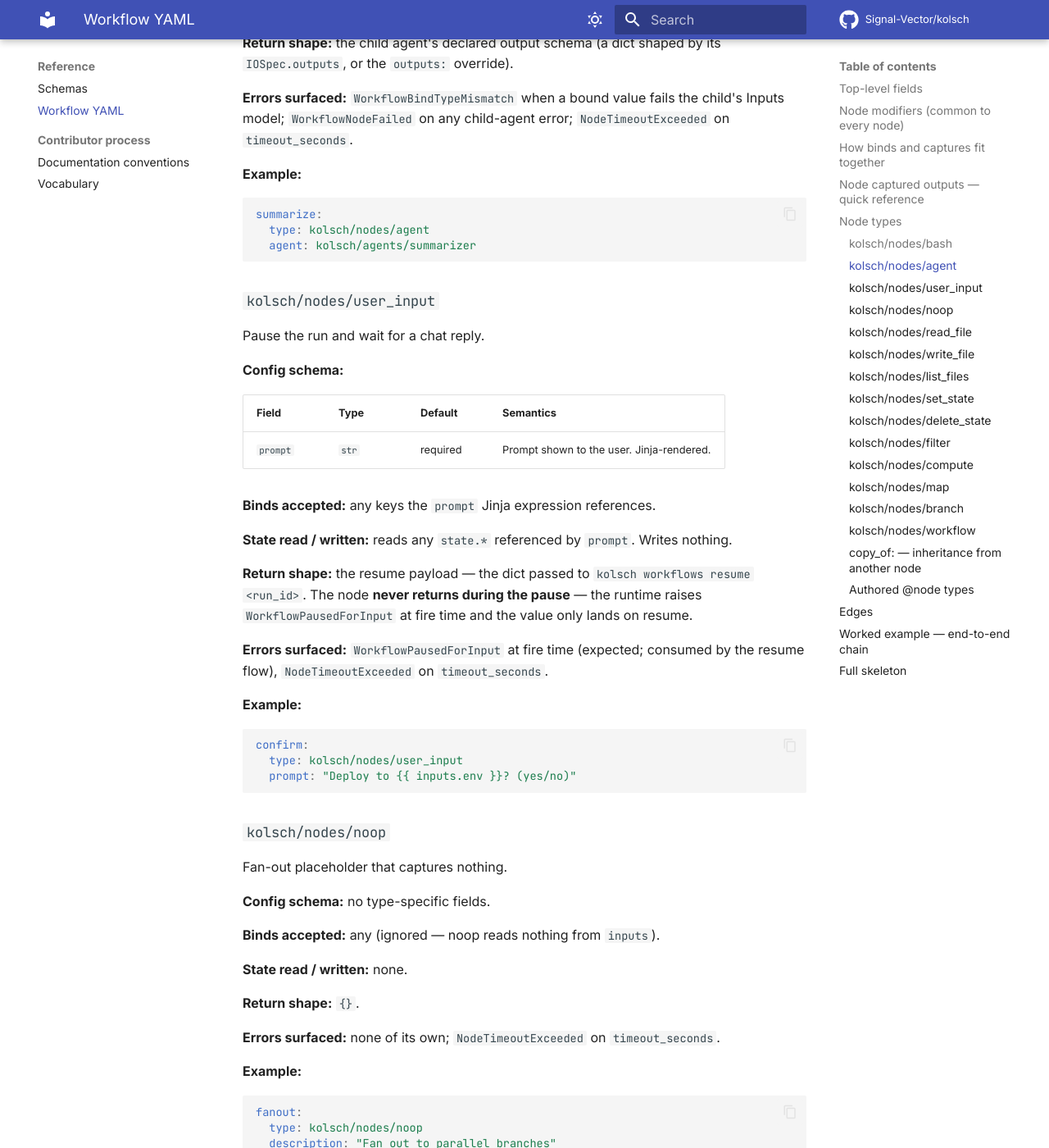
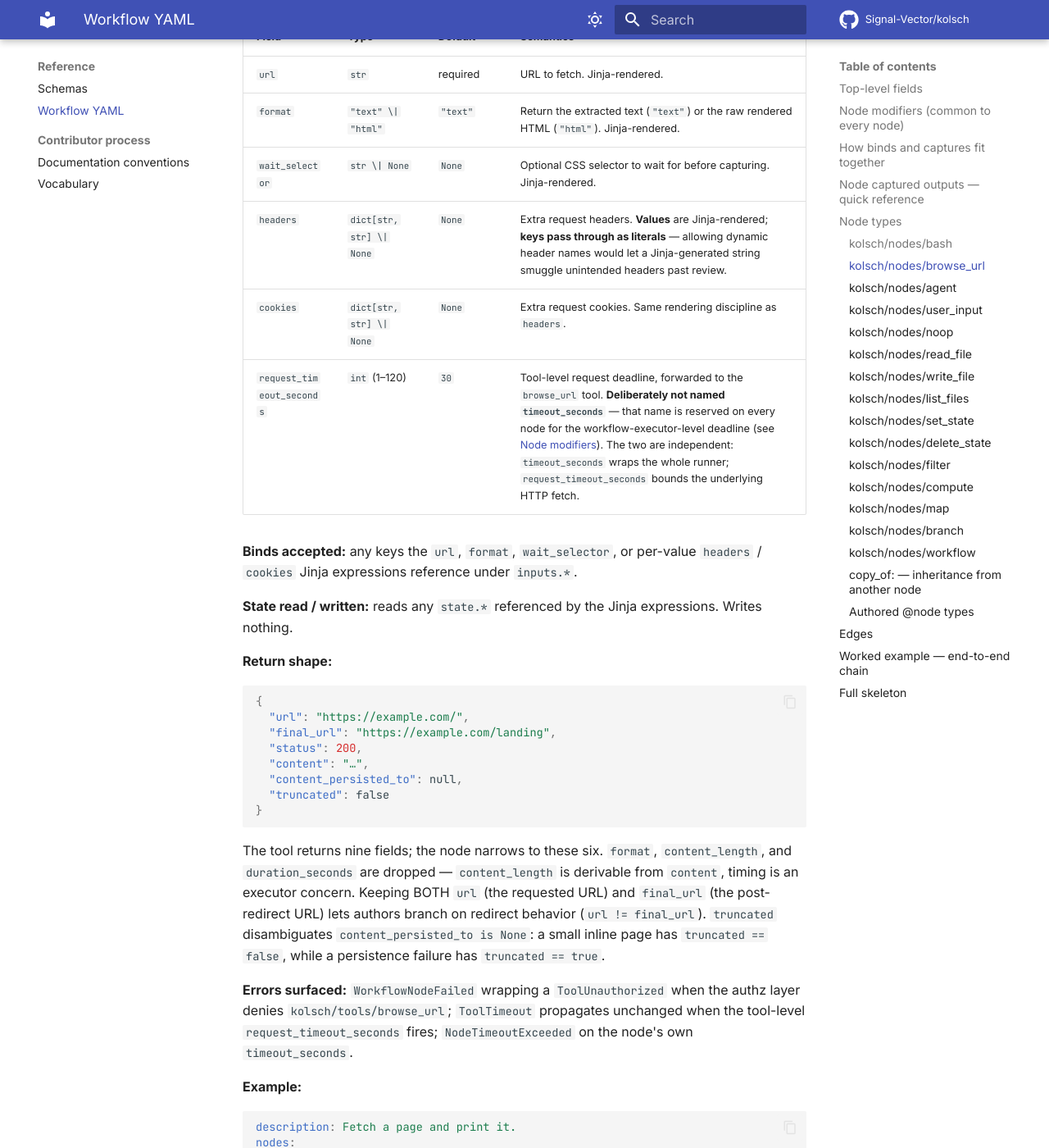
Before and after one commit to Signal-Vector/kolsch, an MkDocs documentation site: the page built from docs/reference/workflow-yaml.md, in a window 1280 px wide and 1400 px high, scrolled down 4618 px. Shown: the whole window at 82% size. Built offline with MkDocs 1.6.1 and Material for MkDocs 9.7.7, drawn with Linux system fonts in a browser that asks for light colours; comment, search, counter and statistics services are not loaded; some of the changed text lies outside the part shown.

Commit message:
docs(reference): document browse_url workflow node
Add `## browse_url` section to workflow-yaml.md mirroring the `##
bash` section's structure — config schema, binds, state, six-field
return shape, errors, and a minimal example. Also adds the row to
the "Node captured outputs — quick reference" table. Documents the
`request_timeout_seconds` naming (deliberately distinct from
`_BaseNodeDef.timeout_seconds`).

Co-Authored-By: Claude Opus 4.7 (1M context) <noreply@anthropic.com>

````diff
--- a/docs/reference/workflow-yaml.md
+++ b/docs/reference/workflow-yaml.md
@@ -71,6 +71,7 @@ Every node's captured output is available downstream via
 | Node type | Captured shape |
 |---|---|
 | `kolsch/nodes/bash` | `{stdout: str, stderr: str, exit_code: int}` |
+| `kolsch/nodes/browse_url` | `{url: str, final_url: str, status: int, content: str, content_persisted_to: str \| None, truncated: bool}` |
 | `kolsch/nodes/agent` | The child agent's declared output schema. |
 | `kolsch/nodes/user_input` | The resume payload — whatever `kolsch workflows resume` supplied. |
 | `kolsch/nodes/noop` | `{}` |
@@ -132,6 +133,81 @@ run_tests:
   type: kolsch/nodes/bash
   command: "pytest {{ inputs.suite }}"
   cwd: "{{ state.repo_root }}"
+```
+
+### `kolsch/nodes/browse_url`
+
+Fetch a rendered web page through the `kolsch/tools/browse_url` tool.
+Runs Playwright inside the tool's sandbox, so JavaScript-heavy pages
+resolve before the HTML is captured. Downstream nodes read the page
+via `{{ nodes.<name>.content }}`.
+
+**Config schema:**
+
+| Field | Type | Default | Semantics |
+|---|---|---|---|
+| `url` | `str` | required | URL to fetch. Jinja-rendered. |
+| `format` | `"text" \| "html"` | `"text"` | Return the extracted text (`"text"`) or the raw rendered HTML (`"html"`). Jinja-rendered. |
+| `wait_selector` | `str \| None` | `None` | Optional CSS selector to wait for before capturing. Jinja-rendered. |
+| `headers` | `dict[str, str] \| None` | `None` | Extra request headers. **Values** are Jinja-rendered; **keys pass through as literals** — allowing dynamic header names would let a Jinja-generated string smuggle unintended headers past review. |
+| `cookies` | `dict[str, str] \| None` | `None` | Extra request cookies. Same rendering discipline as `headers`. |
+| `request_timeout_seconds` | `int` (1–120) | `30` | Tool-level request deadline, forwarded to the `browse_url` tool. **Deliberately not named `timeout_seconds`** — that name is reserved on every node for the workflow-executor-level deadline (see [Node modifiers](#node-modifiers-common-to-every-node)). The two are independent: `timeout_seconds` wraps the whole runner; `request_timeout_seconds` bounds the underlying HTTP fetch. |
+
+**Binds accepted:** any keys the `url`, `format`, `wait_selector`, or
+per-value `headers` / `cookies` Jinja expressions reference under
+`inputs.*`.
+
+**State read / written:** reads any `state.*` referenced by the Jinja
+expressions. Writes nothing.
+
+**Return shape:**
+
+```json
+{
+  "url": "https://example.com/",
+  "final_url": "https://example.com/landing",
+  "status": 200,
+  "content": "…",
+  "content_persisted_to": null,
+  "truncated": false
+}
+```
+
+The tool returns nine fields; the node narrows to these six. `format`,
+`content_length`, and `duration_seconds` are dropped —
+`content_length` is derivable from `content`, timing is an executor
+concern. Keeping BOTH `url` (the requested URL) and `final_url` (the
+post-redirect URL) lets authors branch on redirect behavior (`url !=
+final_url`). `truncated` disambiguates
+`content_persisted_to is None`: a small inline page has
+`truncated == false`, while a persistence failure has
+`truncated == true`.
+
+**Errors surfaced:** `WorkflowNodeFailed` wrapping a
+`ToolUnauthorized` when the authz layer denies
+`kolsch/tools/browse_url`; `ToolTimeout` propagates unchanged when the
+tool-level `request_timeout_seconds` fires; `NodeTimeoutExceeded` on
+the node's own `timeout_seconds`.
+
+**Example:**
+
+```yaml
+description: Fetch a page and print it.
+nodes:
+  fetch:
+    type: kolsch/nodes/browse_url
+    url: "{{ inputs.target }}"
+    format: text
+    request_timeout_seconds: 30
+  print:
+    type: kolsch/nodes/bash
+    command: "echo {{ inputs.body | quote }}"
+graph:
+  edges:
+    - from: fetch
+      to: print
+      binds:
+        body: "{{ nodes.fetch.content }}"
 ```
 
 ### `kolsch/nodes/agent`
````
